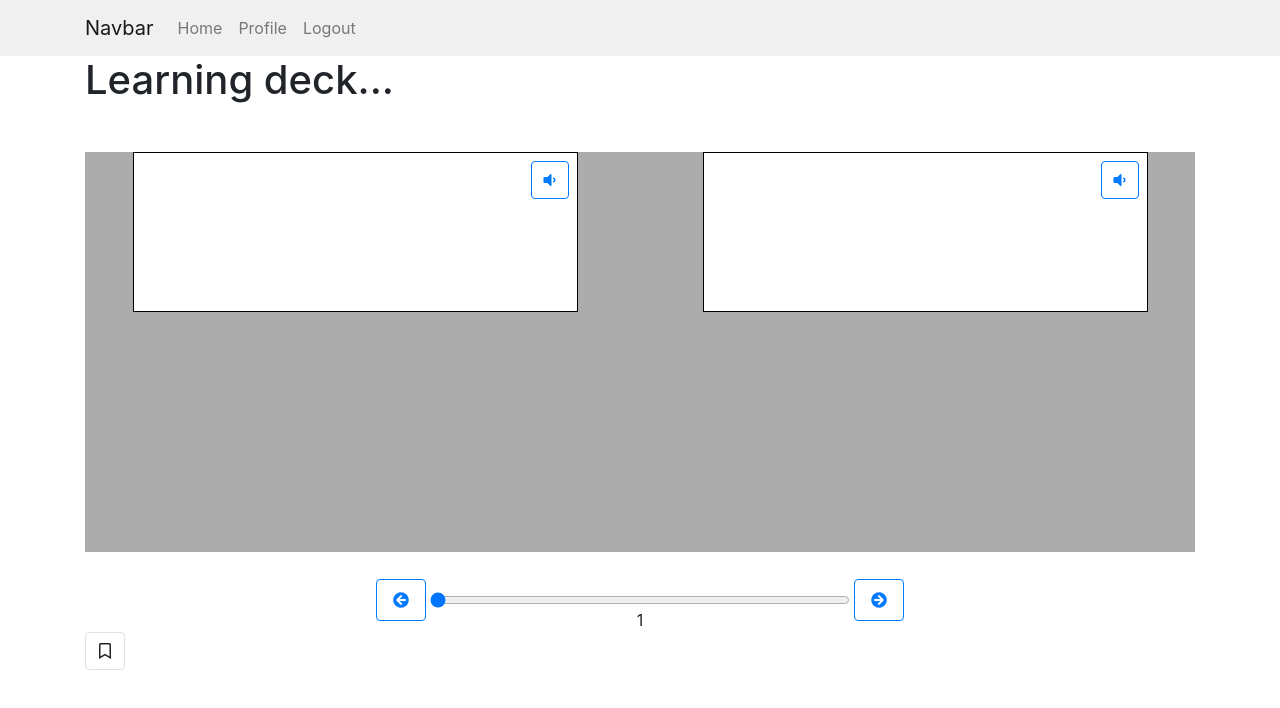
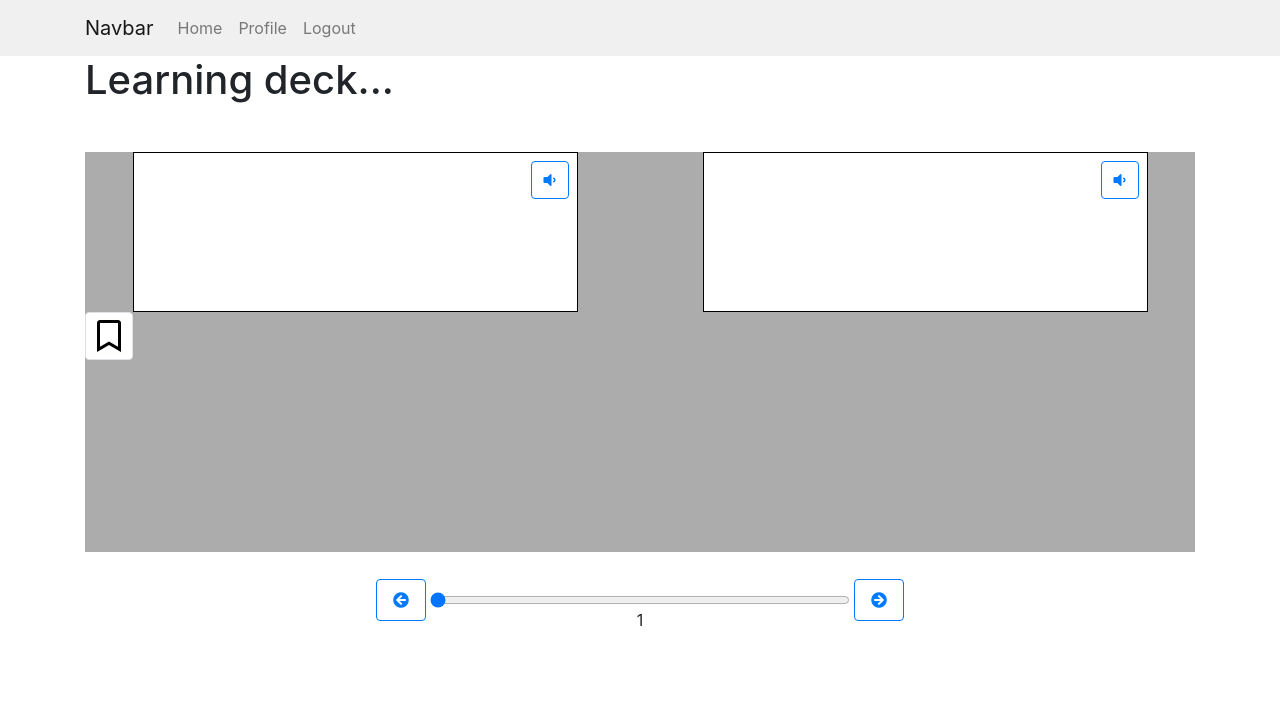
Before and after one commit to bodoistvan/Easy-Decks, an Angular app in the folder frontend/: page /decks/learn in a window 1280 px wide. Shown: the top 708 px of the page. Built offline with nearby package versions, Linux system fonts and the light colour scheme; sample sign-in values are in the browser's storage.

Commit message:
bookmark style

```diff
--- a/frontend/src/app/components/deck-learn/deck-learn.component.html
+++ b/frontend/src/app/components/deck-learn/deck-learn.component.html
@@ -6,10 +6,13 @@
     <div class="mt-5 mb-3" style="height: 25rem; background-color: rgb(172, 172, 172);">
 
        <div class="row d-flex justify-content-around">
-        <app-learn-card class="col-5" [word]="getWord(1)" ></app-learn-card>
-        <app-learn-card class="col-5" [word]="getWord(2)"></app-learn-card>
+        <app-learn-card class="col-5" [word]="getCard().lang1" ></app-learn-card>
+        <app-learn-card class="col-5" [word]="getCard().lang2"></app-learn-card>
        </div>
 
+        <div (click)=onBookMarkButtonClick()
+            class="btn border myBookMark"><i [ngClass]="(isBookMarked())?'fas':'far'" class="fa-bookmark"></i>
+        </div>
 
     </div>
 
@@ -17,6 +20,7 @@
         <form [formGroup]="learnForm" class="container-fluid">
             <div class="d-flex justify-content-center align-items-center">
                 <button (click)="mofidyRange(-1)" class="mr-1 btn btn-outline-primary p-2 pl-3 pr-3"><i class="fa fa-arrow-circle-left" aria-hidden="true"></i></button>
+
 
                 <div class="d-flex col-5 row pt-4">
                     <input type="range" style="width: 100%;" (change)="rangeChange()" class="form-range" min="0" [max]="maxRange" id="customRange2" formControlName = "range">
@@ -27,9 +31,7 @@
             </div>
         </form>
 
-        <div style="width: 2.5rem;" (click)=onBookMarkButtonClick()
-                          class="btn border"><i [ngClass]="(isBookMarked())?'fas':'far'" class="fa-bookmark"></i>
-        </div>
+
 
         <pre>{{ deck | json}}</pre>
 
--- a/frontend/src/app/components/deck-learn/deck-learn.component.sass
+++ b/frontend/src/app/components/deck-learn/deck-learn.component.sass
@@ -0,0 +1,17 @@
+.myBookMark
+    background: white
+    width: 3rem
+    height: 3rem
+    transition: all 1s
+    display: flex
+    align-items: center
+    justify-content: center
+    i
+        color: black
+        transform: scale(2)
+
+
+.myBookMark:hover
+    i
+        transform: scale(1.8)
+        color: #2c2c2c
--- a/frontend/src/app/components/deck-learn/deck-learn.component.ts
+++ b/frontend/src/app/components/deck-learn/deck-learn.component.ts
@@ -1,5 +1,4 @@
 import { HttpParams } from '@angular/common/http';
-import { ThrowStmt } from '@angular/compiler';
 import { Component, OnInit } from '@angular/core';
 import { FormBuilder, FormControl } from '@angular/forms';
 import { ActivatedRoute } from '@angular/router';
@@ -49,14 +48,6 @@ export class DeckLearnComponent implements OnInit {
 
   get range():number{
     return this.learnForm.get('range')?.value;
-  }
-
-  getWord(lang:number):any {
-
-    const index = this.learnForm.get('range')?.value;
-    if (index != undefined)
-      return lang == 1 ? this.deck?.cards[index].lang1 : this.deck?.cards[index].lang2;
-
   }
 
   get maxRange(){
```
Also changed, not shown: 1 other file (tests, documents, lock files or other folders).
